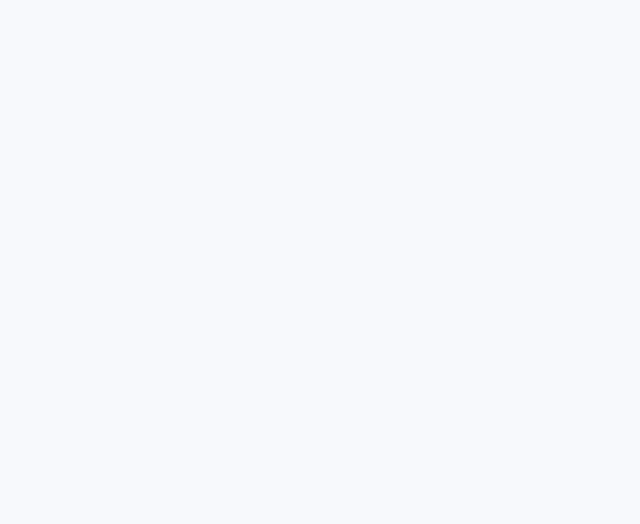
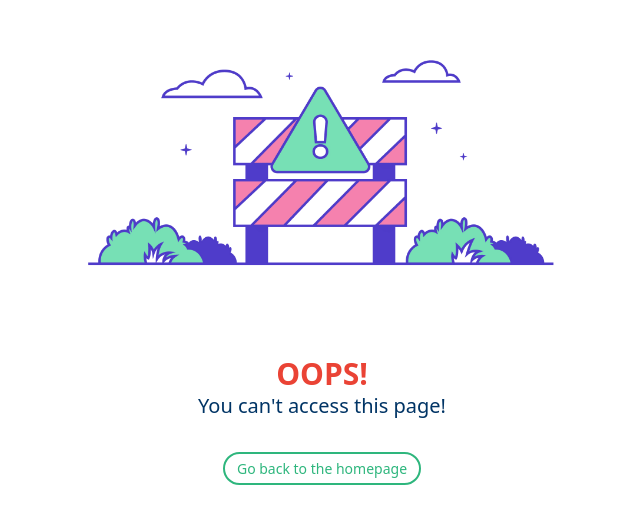
Before and after one commit to MarwaBchm/pfe-front, a React (Vite) app in the folder pfe-frontend/: page /error in a window 1280 px wide. Before the commit this address had no page. Shown: the part 180-704 px from the top of the page, without its empty margins (318-958 px from the left). Built offline with nearby package versions, Linux system fonts and the light colour scheme.

Commit message:
Access denied page

```diff
--- /dev/null
+++ b/pfe-frontend/src/pages/unauthorized.jsx
@@ -0,0 +1,20 @@
+
+import React from "react";
+import { Link } from "react-router-dom";
+
+const Unauthorized = () => {
+  return (
+    <div className="flex w-screen h-screen overflow-y-auto flex-col justify-center items-center bg-white">
+
+      <img src="/error.png"  className=" h-[50%]"/>
+      <h1 className=" text-3xl text-red-1 font-semibold font-sans">OOPS!</h1>
+      <h1 className=" text-xl text-blue-1 mb-8 font-sans">You can't access this page!</h1>
+
+    <Link to="/" className="rounded-full px-3 py-1 border-2  border-green-1 text-green-1 text-14 font-medium font-sans">
+        Go back to the homepage
+      </Link>
+    </div>
+  );
+};
+
+export default Unauthorized;
--- /dev/null
+++ b/pfe-frontend/src/plugins/protectedRoutes.jsx
@@ -0,0 +1,18 @@
+import { Navigate, Outlet } from "react-router-dom";
+
+const ProtectedRoute = ({ rolesAllowed, userRole }) => {
+  if (!userRole) {
+    // Redirect to login if user is not logged in
+    return <Navigate to="/" />;
+  }
+
+  if (!rolesAllowed.includes(userRole)) {
+    // Redirect to unauthorized page if role doesn't match
+    return <Navigate to="/unauthorized" />;
+  }
+
+  // Render child routes if access is granted
+  return <Outlet />;
+};
+
+export default ProtectedRoute;
--- a/pfe-frontend/src/plugins/routes.jsx
+++ b/pfe-frontend/src/plugins/routes.jsx
@@ -11,11 +11,13 @@ import Deadlines from "../components/deadlines";
 import Settings from "../components/settings";
 import ProfilePage from "../components/profile";
 import WishList from "../components/wishList";
-
+import Unauthorized from   "../pages/unauthorized";
 const AppRoutes = () => {
   return (
     <Routes>
       <Route path="/" element={<Login />} />
+      <Route path="/error" element={<Unauthorized />} />
+
       <Route path="/dashboard" element={<Dashboard />}>
         <Route path="home" element={<Home />} />
         <Route path="usersManagement" element={<UsersManagement />} />
```
Also changed, not shown: pfe-frontend/public/error.png (added).
